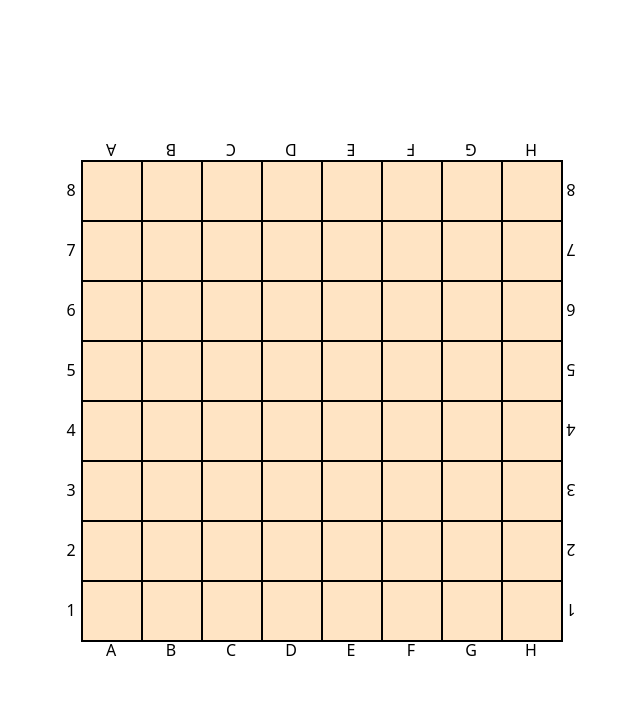
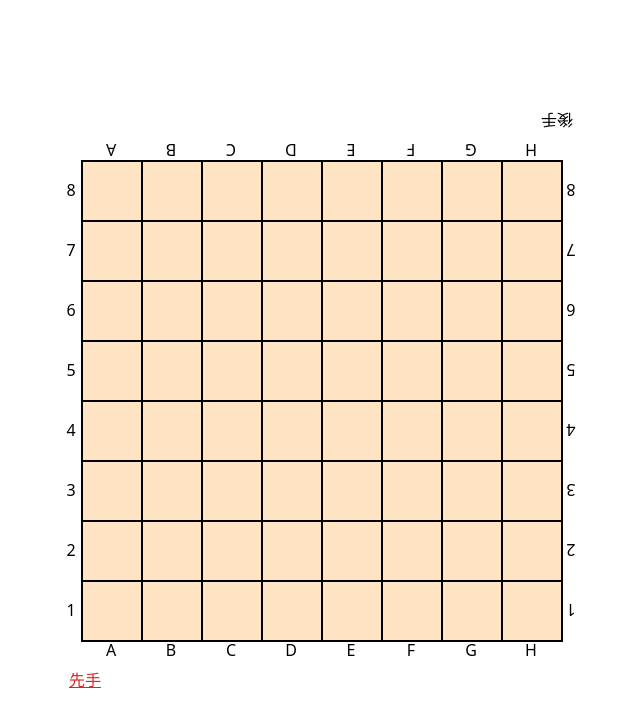
Before and after one commit to KEY271/alex, a React (Vite) app in the folder client/: page / in a window 1280 px wide. Shown: the top 726 px of the page, without its empty margins (319-959 px from the left). Built offline with nearby package versions, Linux system fonts and the light colour scheme; no server answers.

Commit message:
feat: Turn

```diff
--- a/client/src/components/board.tsx
+++ b/client/src/components/board.tsx
@@ -69,9 +69,15 @@ function Board(props: BoardProps) {
         });
     return (
         <>
+            <div className="flex flex-col">
                 <div
-                className="grid grid-cols-[20px_320px_20px] grid-rows-[20px_320px_20px] sm:grid-cols-[20px_480px_20px]
-                    sm:grid-rows-[20px_480px_20px]">
+                    data-turn={position.side == Side.White}
+                    className="w-full rotate-180 p-2 data-[turn=true]:text-red-600 data-[turn=true]:underline">
+                    後手
+                </div>
+                <div
+                    className="grid grid-cols-[20px_320px_20px] grid-rows-[20px_320px_20px]
+                        sm:grid-cols-[20px_480px_20px] sm:grid-rows-[20px_480px_20px]">
                     <div
                         className="col-[2] row-[2] box-border grid h-[322px] w-[322px] grid-cols-[repeat(8,40px)]
                             grid-rows-[repeat(8,40px)] border-l-2 border-t-2 border-black sm:h-[482px] sm:w-[482px]
@@ -83,6 +89,12 @@ function Board(props: BoardProps) {
                     <div className="col-[1] row-[2] flex flex-col-reverse">{rank}</div>
                     <div className="col-[3] row-[2] flex rotate-180 flex-col">{rank}</div>
                 </div>
+                <div
+                    data-turn={position.side == Side.Black}
+                    className="w-full p-2 data-[turn=true]:text-red-600 data-[turn=true]:underline">
+                    先手
+                </div>
+            </div>
         </>
     );
 }
--- a/client/src/utils/game.ts
+++ b/client/src/utils/game.ts
@@ -24,17 +24,23 @@ type Piece = [PieceType, Side];
 
 export class Position {
     board: Piece[];
+    side: Side;
 
     constructor() {
         this.board = Array(64)
             .fill(0)
             .map(() => [PieceType.None, Side.None]);
+        this.side = Side.Black;
     }
 
     load(mfen: string): void {
         let ix = 0;
         let iy = 7;
-        for (const c of mfen) {
+        const s = mfen.split(" ");
+        if (s.length != 2) {
+            throw new Error("invalid mfen.");
+        }
+        for (const c of s[0]) {
             if (c == "/") {
                 if (ix != 8) {
                     throw new Error("invalid row.");
@@ -107,6 +113,13 @@ export class Position {
         }
         if (ix != 8 || iy != 0) {
             throw new Error("invalid rows.");
+        }
+        if (s[1] == "b") {
+            this.side = Side.Black;
+        } else if (s[1] == "w") {
+            this.side = Side.White;
+        } else {
+            throw new Error("invalid turn.");
         }
     }
 
```
Also changed, not shown: 2 other files (tests, documents, lock files or other folders). Lines whose indentation alone changed are shown as unchanged.
